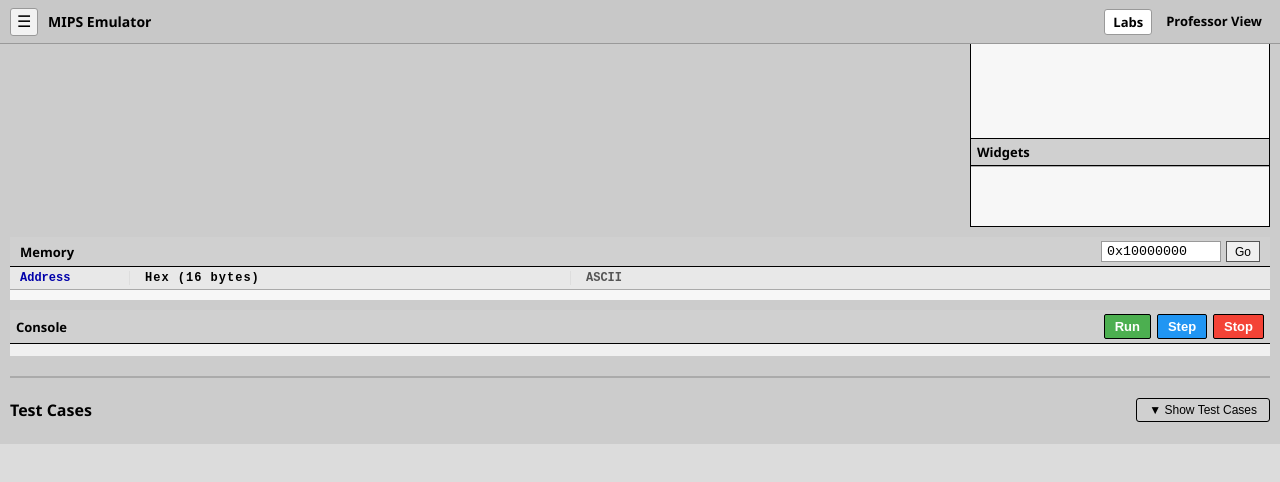
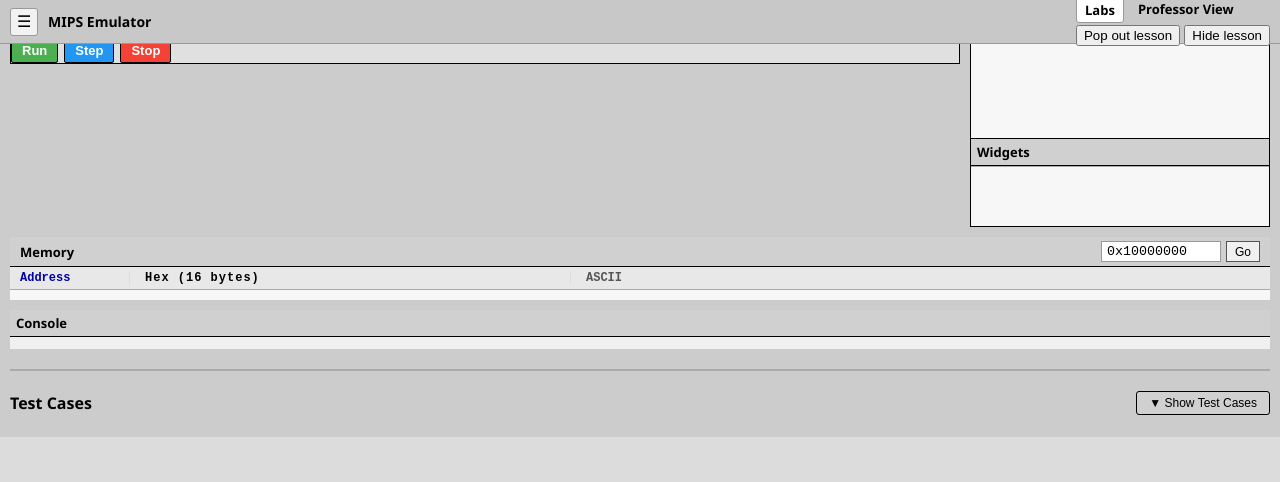
Before and after one commit to StrikerFultz/CSE230CapstoneProject1, a plain HTML site: page web/index.html in a window 1280 px wide. Drawn offline with nearby package versions, Linux system fonts and the light colour scheme; a script that the page names is missing.

Commit message:
Updated UI from sponsor feedback
Updated the HTML structure and added new buttons for lesson management.

```diff
--- a/web/index.html
+++ b/web/index.html
@@ -24,17 +24,21 @@
     </div>
     <div class="brand">MIPS Emulator</div>
   </div>
+
+  <div class="topbar-right">
     <nav class="nav">
       <a href="index.html" class="active">Labs</a>
       <a href="teacher.html">Professor View</a>
     </nav>
+    <button id="lesson-popout" class="lesson-toggle-btn" type="button">Pop out lesson</button>
+    <button id="lesson-toggle" class="lesson-toggle-btn" type="button">Hide lesson</button>
+  </div>
 </header>
 
     <!--labs/lessons-->
     <section id="lesson-container" class="lesson-container hidden">
       <div class="lesson-header">
         <h2 id="lesson-title"></h2>
-        <button id="lesson-hide" class="lesson-hide-btn">Hide lesson</button>
       </div>
       <div id="lesson-body"></div>
     </section>
@@ -42,7 +46,14 @@
     <main class="workspace">
       <!-- assembler and editor -->
       <section class="panel assembler">
+        <div class="assembler-header">
           <h3>Assembler</h3>
+          <div class="buttons assembler-buttons">
+            <button id="run">Run</button>
+            <button id="step">Step</button>
+            <button id="stop">Stop</button>
+          </div>
+        </div>
         <div class="assembler-content">
           <textarea spellcheck="false"></textarea>
         </div>
@@ -82,11 +93,6 @@
       <section class="console">
         <div class="console-header">
           <span>Console</span>
-          <div class="buttons">
-            <button id="run">Run</button>
-            <button id="step">Step</button>
-            <button id="stop">Stop</button>
-          </div>
         </div>
         <div class="console-inner" id="console-output"></div>
 
```
Lines whose indentation alone changed are shown as unchanged.
